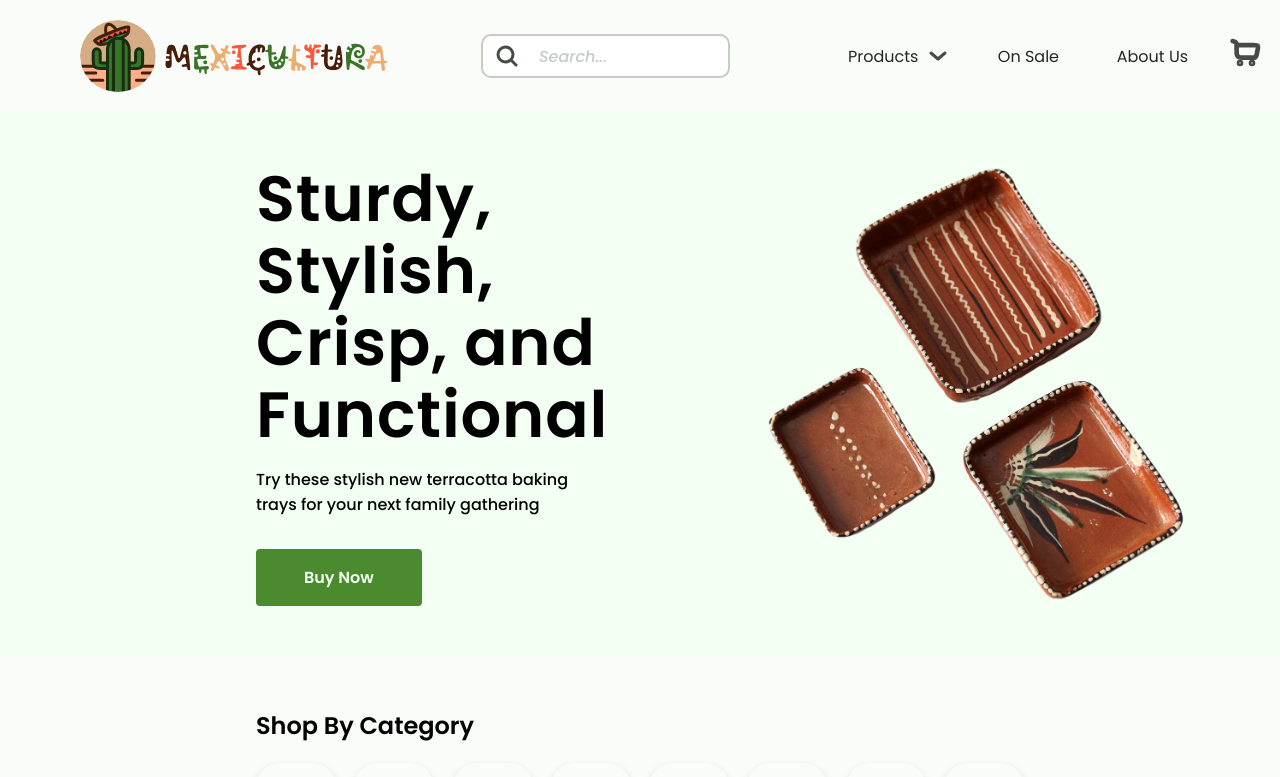
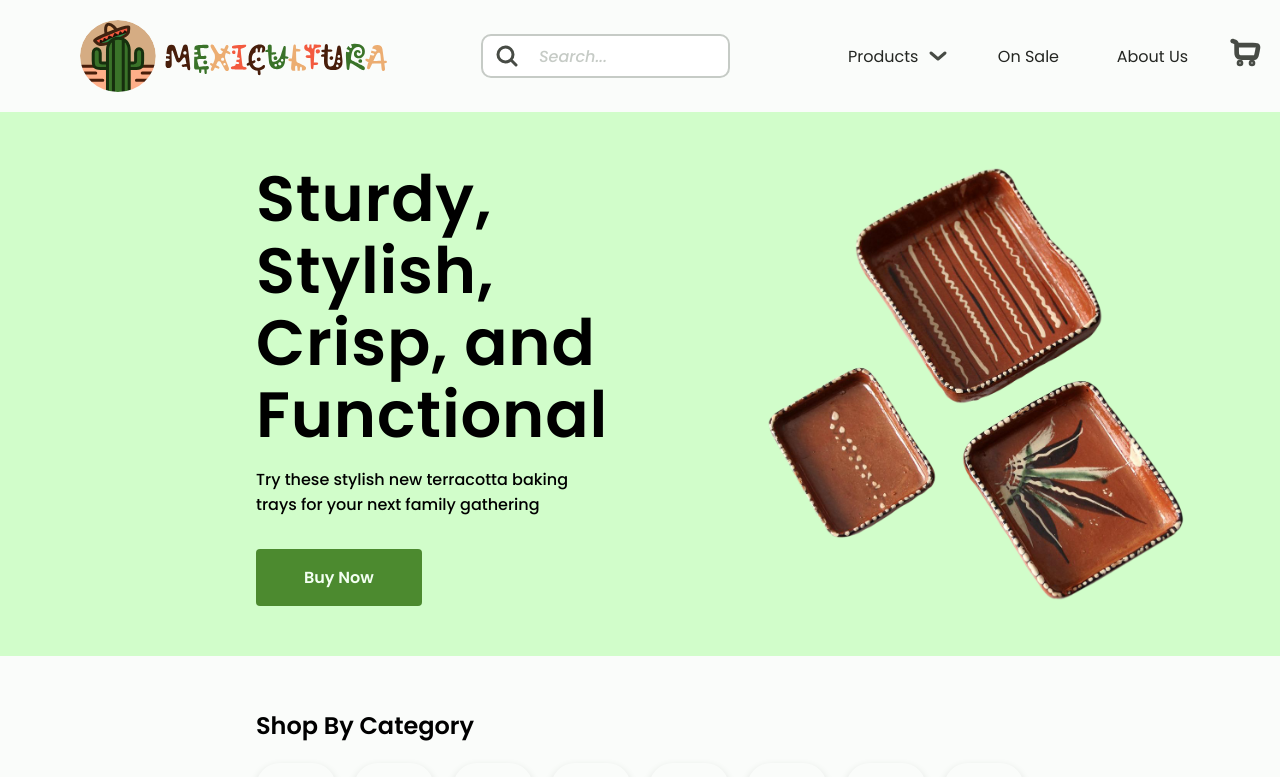
Before and after one commit to omarcarb/luis-ecommerce-site, a React (Create React App) app: page / in a window 1280 px wide. Shown: the top 777 px of the page. Built offline with nearby package versions, Linux system fonts and the light colour scheme; the HTML template or start-up script is replaced by a standard one.

Commit message:
changed background color for hero section

```diff
--- a/src/styles.css
+++ b/src/styles.css
@@ -222,7 +222,7 @@ input:active, input:focus{
     justify-content: left;
     gap: 8rem;
     padding: 2rem 256px;
-    background-color: var(--primary-color-100);
+    background-color: var(--primary-color-200);
     z-index: -1;
 }
 #hero_text{
```
